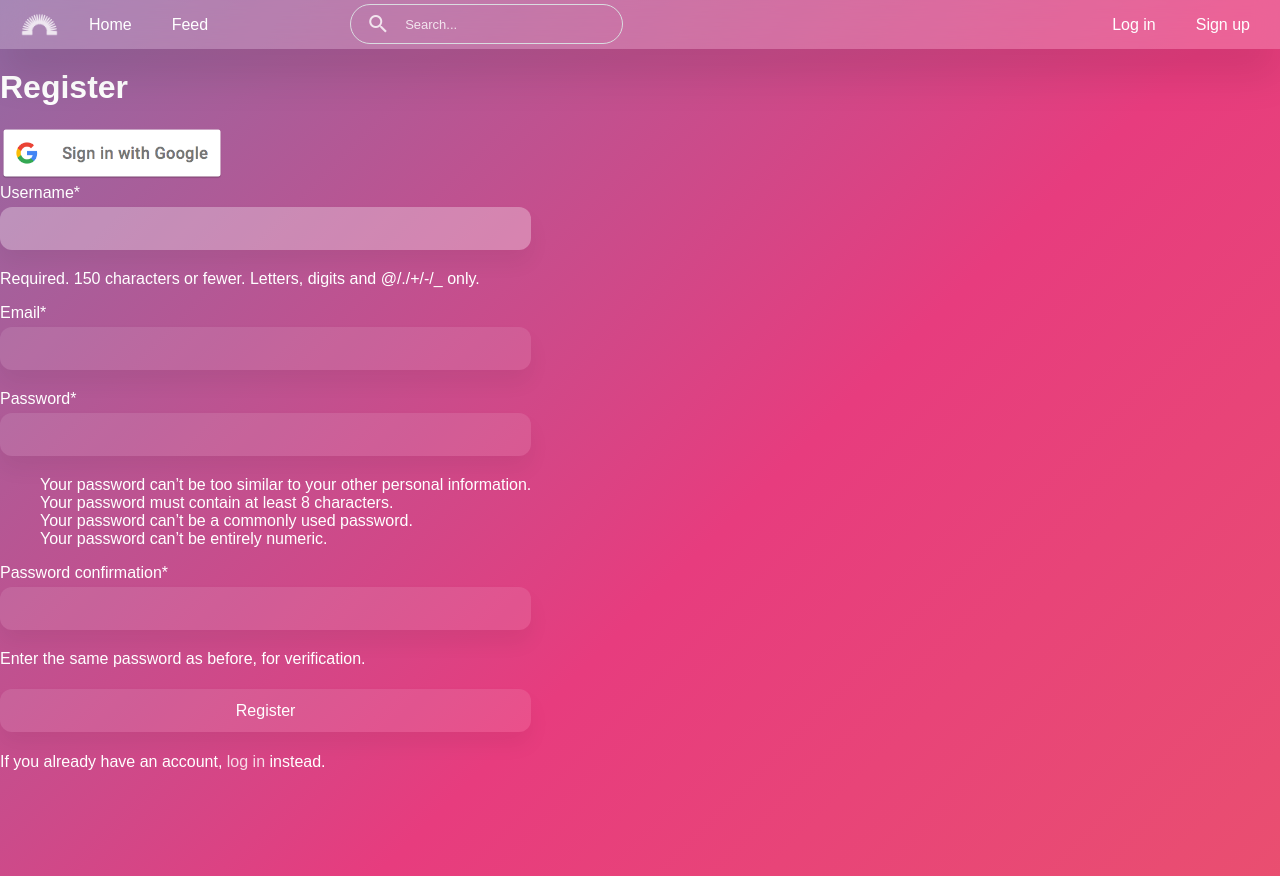
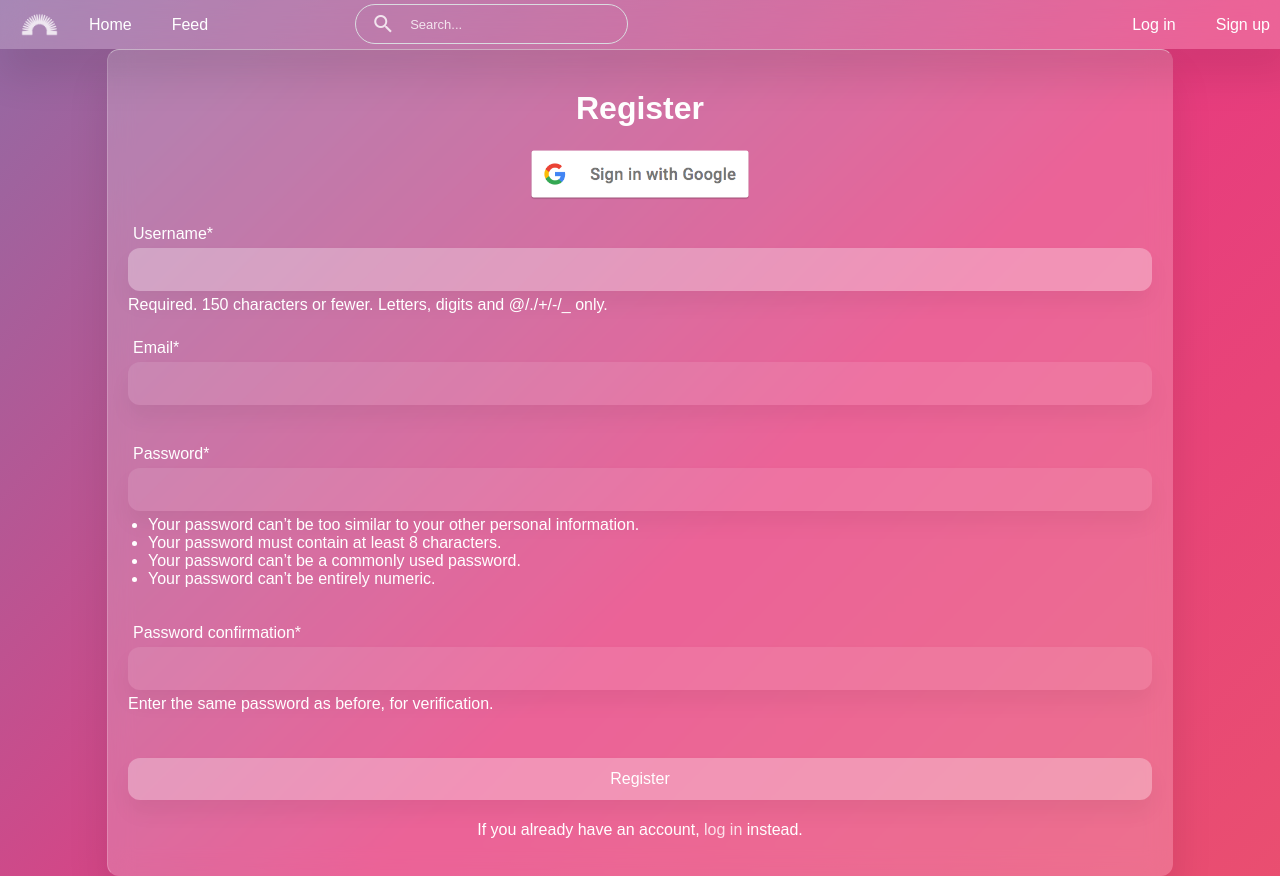
Before and after one commit to Morganpht/sports_web_app, a Django app: page /register in a window 1280 px wide. Run offline with Django 3.2, Linux system fonts and the light colour scheme; some libraries are stand-ins or nearby versions.

Commit message:
formatted register UI

```diff
--- a/main/static/css/base.css
+++ b/main/static/css/base.css
@@ -9,6 +9,7 @@
 	animation: gradient 25s ease infinite;
 	color: rgb(255, 255, 255);
     font-family: 'Montserrat', sans-serif;
+	overflow: hidden;
 }
 
 @keyframes gradient {
@@ -49,7 +50,11 @@
 	margin: 5px auto;
     padding: 12px 20px;
 	display:inline-block;
-
+	transition: background-color 0.2s ease;
+	border: none;
+	cursor: pointer;
+	background: rgba(255, 255, 255, 0.3);
+	color: white;
 }
 
 input {
@@ -58,8 +63,7 @@
 }
 
 button:hover {
-	background: rgba(255, 255, 255, 0.3);
-	border-top: 1px solid rgba(255, 255, 255, 0.2);
+	background: rgba(255, 255, 255, 0.5);
 }
 
 input:focus {
@@ -91,6 +95,7 @@
 
 a:hover {
 	color: rgb(255, 255, 255);
+	text-decoration: underline;
 }
 
 nav a {
@@ -117,12 +122,19 @@
 	box-shadow: 0 26px 42px rgba(0, 0, 0, 0.1);
 	height:max-content;
 	padding: 0 10px;
+	position: fixed;
+  	top: 0;
+	width: 100%;
+	z-index: 1;
 }
+
 
 .container {
 	align-content: center;
 	display: flex;
 	flex: 1 1 auto;
+	overflow-y: auto;
+	margin-top: 49px;
 }
 
 .form {
@@ -225,13 +237,6 @@
 	width: 50%;
 }
 
-#sign-in {
-	transition: .2s ease;
-	border: none;
-	cursor: pointer;
-	margin: 25px auto;
-
-}
 
 #sign-in:hover {
 	background: rgba(255, 255, 255, 0.4);
@@ -246,8 +251,41 @@
 	opacity: 0.8;
 }
 
+#register-container {
+	min-width: 80%;
+}
+
+.register-button {
+	margin-top: 40px;
+}
+
 
 /* Django-specifc stylings. */
+
+.controls ul {
+	margin: 5px auto;
+	padding-left: 20px;
+}
+
+.controls li {
+	list-style-type: disc;
+}
+
+.help-block {
+	margin: 5px auto;
+}
+
+.control-group {
+	text-align: left;
+}
+
+.control-label {
+	margin: 20px 5px 0 5px;
+}
+
+.textinput {
+	margin: 5px auto;
+}
 
 ul.messages {
 	list-style-type: none;
--- a/main/templates/main/register.html
+++ b/main/templates/main/register.html
@@ -8,7 +8,7 @@
 
 <!--Register-->
 <div class=container>
-	<div>
+	<div class="form" id="register-container">
 		<h1>Register</h1>
 
 		<div>
@@ -18,7 +18,7 @@
 		<form method="POST">
 			{% csrf_token %}
 			{{ register_form|crispy }}
-			<button type="submit">Register</button>
+			<button type="submit" class="register-button">Register</button>
 		</form>
 		<p>If you already have an account, <a href="/login">log in</a> instead.</p>
 	</div>
```
